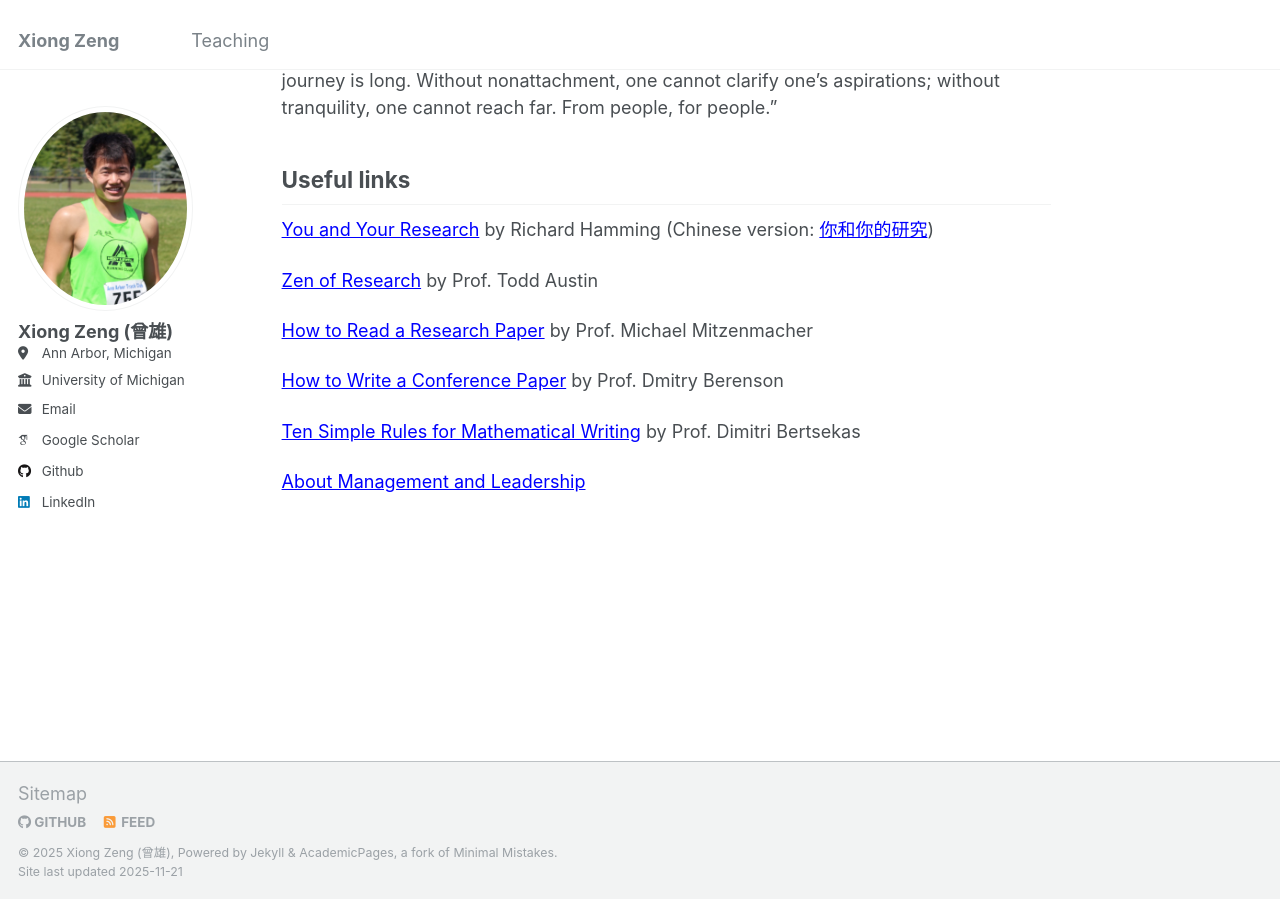
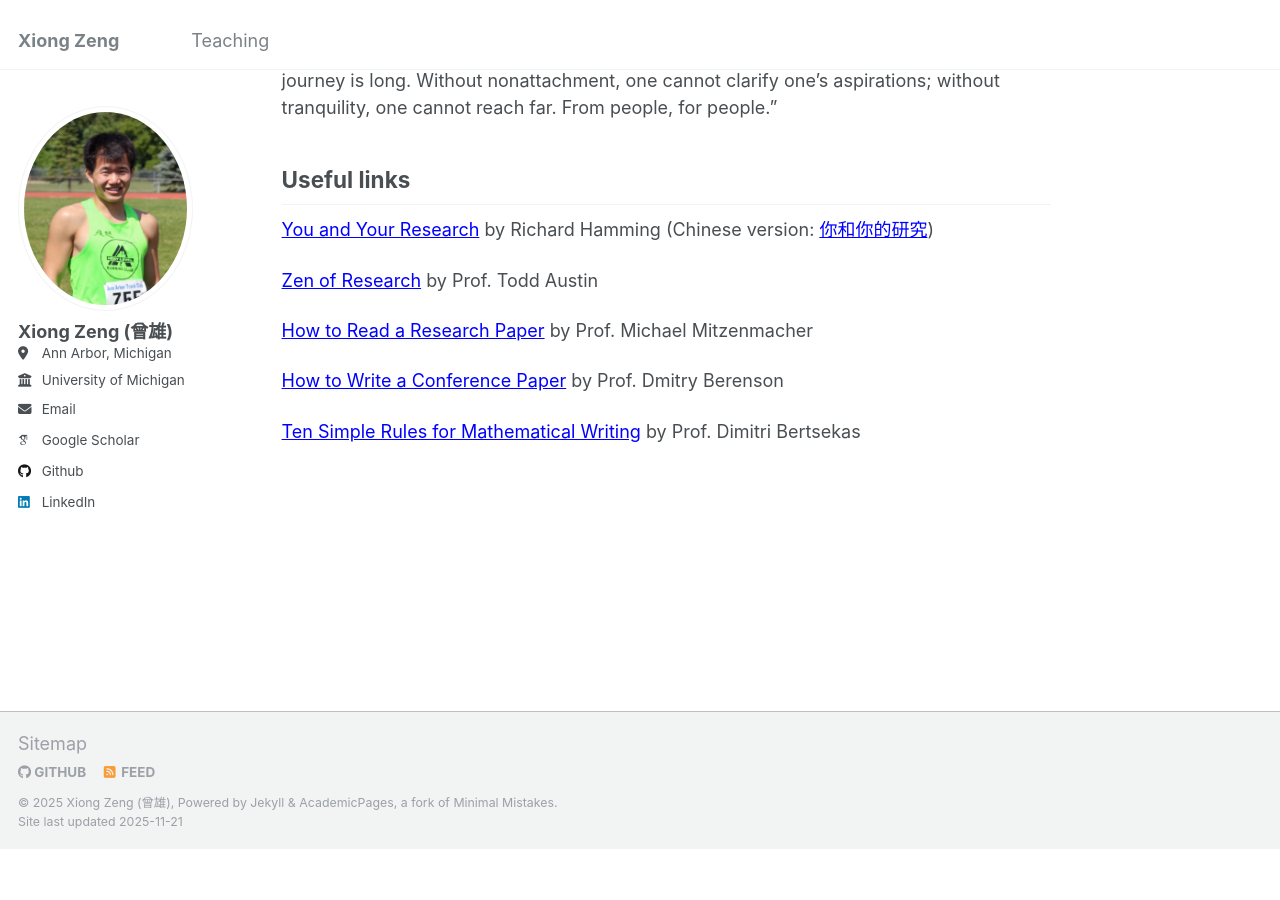
Before and after one commit to zengxiong111/zengxiong.github.io, a Jekyll site: the page built from _pages/about.md, in a window 1280 px wide and 900 px high, scrolled down 2368 px. Built offline with Jekyll 4.4.1, drawn with Linux system fonts in a browser that asks for light colours; some web fonts are replaced; after the commit the page ends 3217 px from its top, so only the background shows below that.

Commit message:
Update about.md

```diff
--- a/_pages/about.md
+++ b/_pages/about.md
@@ -81,4 +81,4 @@
 
 <a href="https://www.mit.edu/~dimitrib/Ten_Rules.html" style="color: blue;" target="_blank">Ten Simple Rules for Mathematical Writing</a> by Prof. Dimitri Bertsekas
 
-<a href="https://www.marxists.org/chinese/linbiao/mia-chinese-linbiao-193612.htm" style="color: blue;" target="_blank">About Management and Leadership</a>
+<!-- <a href="https://www.marxists.org/chinese/linbiao/mia-chinese-linbiao-193612.htm" style="color: blue;" target="_blank">About Management and Leadership</a> -->
```
